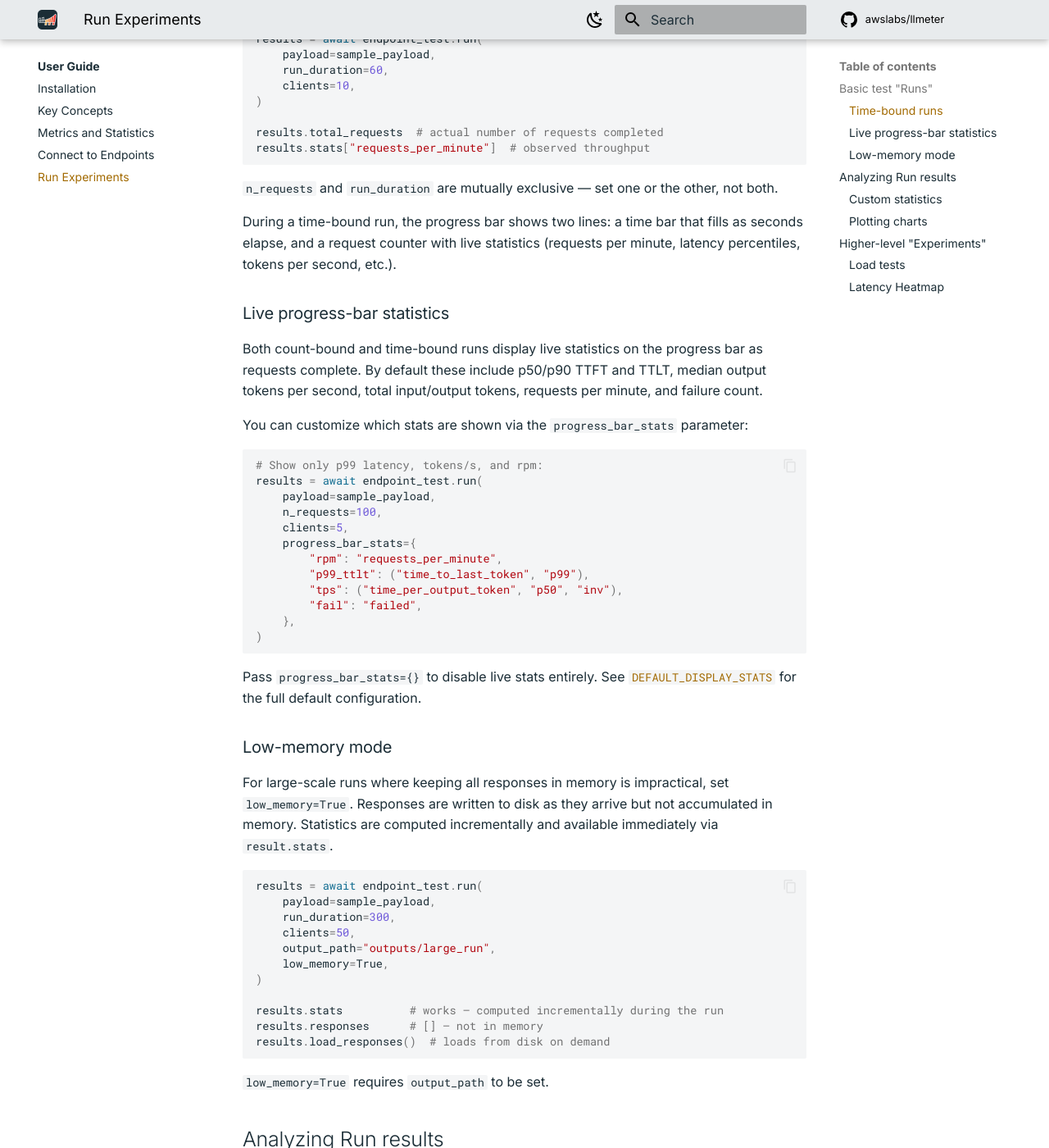
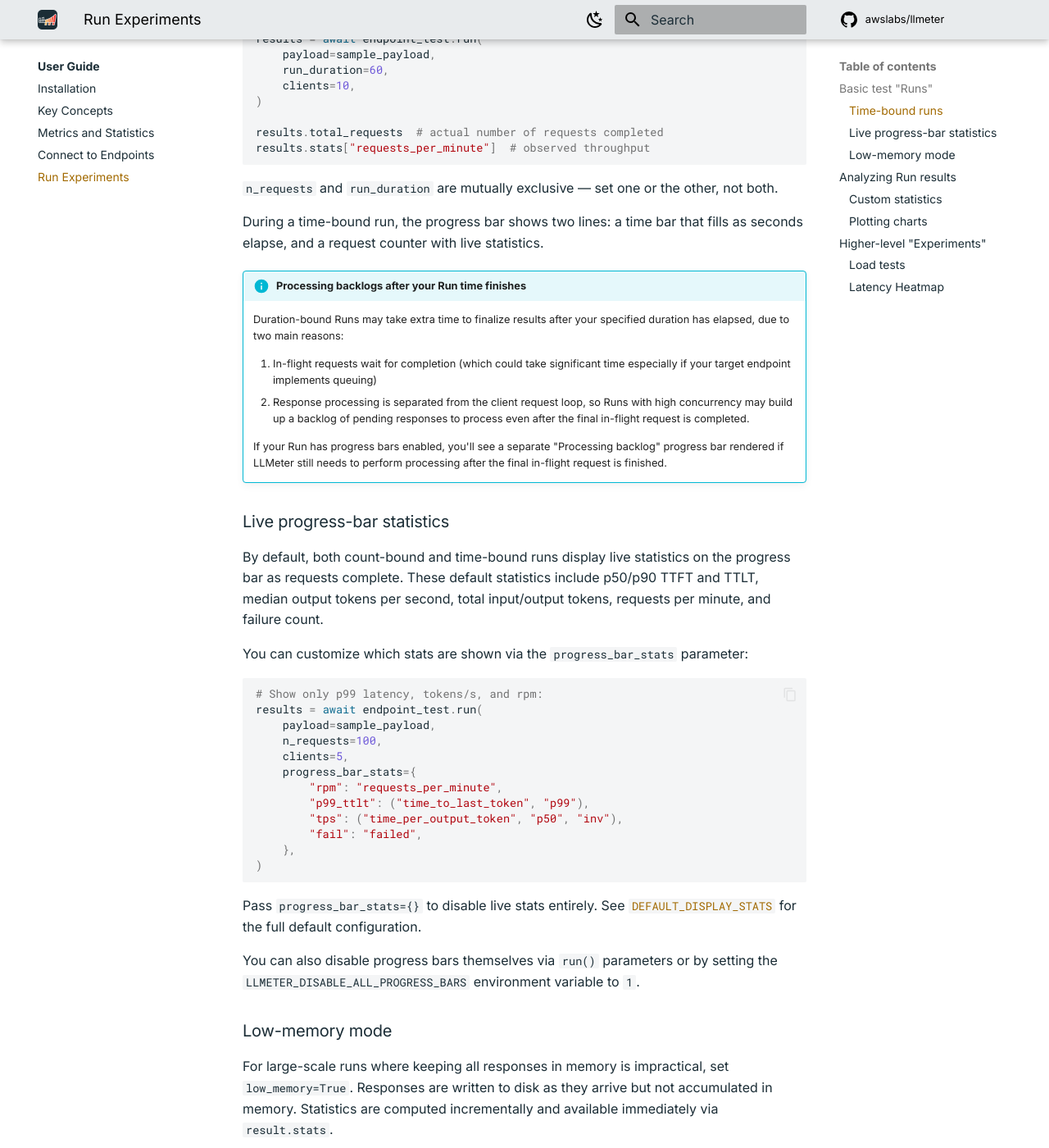
Before and after one commit to awslabs/llmeter, an MkDocs documentation site: the page built from docs/user_guide/run_experiments.md, in a window 1280 px wide and 1400 px high, scrolled down 1374 px. Shown: the whole window at 82% size. Built offline with MkDocs 1.6.1 and Material for MkDocs 9.7.7, drawn with Linux system fonts in a browser that asks for light colours; comment, search, counter and statistics services are not loaded.

Commit message:
doc: Replace backlog example notebook with uguide
Progress UI during backlogged runs seems like a topic for
documentation rather than an explicit example notebook - replace the
example notebook with some notes on the topic in the user guide.

````diff
--- a/docs/user_guide/run_experiments.md
+++ b/docs/user_guide/run_experiments.md
@@ -52,11 +52,19 @@ results.stats["requests_per_minute"]  # observed throughput
 
 `n_requests` and `run_duration` are mutually exclusive — set one or the other, not both.
 
-During a time-bound run, the progress bar shows two lines: a time bar that fills as seconds elapse, and a request counter with live statistics (requests per minute, latency percentiles, tokens per second, etc.).
+During a time-bound run, the progress bar shows two lines: a time bar that fills as seconds elapse, and a request counter with live statistics.
+
+!!! info "Processing backlogs after your Run time finishes"
+    Duration-bound Runs may take extra time to finalize results after your specified duration has elapsed, due to two main reasons:
+
+    1. In-flight requests wait for completion (which could take significant time especially if your target endpoint implements queuing)
+    2. Response processing is separated from the client request loop, so Runs with high concurrency may build up a backlog of pending responses to process even after the final in-flight request is completed.
+
+    If your Run has progress bars enabled, you'll see a separate "Processing backlog" progress bar rendered if LLMeter still needs to perform processing after the final in-flight request is finished.
 
 ### Live progress-bar statistics
 
-Both count-bound and time-bound runs display live statistics on the progress bar as requests complete. By default these include p50/p90 TTFT and TTLT, median output tokens per second, total input/output tokens, requests per minute, and failure count.
+By default, both count-bound and time-bound runs display live statistics on the progress bar as requests complete. These default statistics include p50/p90 TTFT and TTLT, median output tokens per second, total input/output tokens, requests per minute, and failure count.
 
 You can customize which stats are shown via the `progress_bar_stats` parameter:
 
@@ -76,6 +84,8 @@ results = await endpoint_test.run(
 ```
 
 Pass `progress_bar_stats={}` to disable live stats entirely. See [`DEFAULT_DISPLAY_STATS`](../reference/live_display.md) for the full default configuration.
+
+You can also disable progress bars themselves via `run()` parameters or by setting the `LLMETER_DISABLE_ALL_PROGRESS_BARS` environment variable to `1`.
 
 ### Low-memory mode
 
````
Also changed, not shown: 1 other file.
